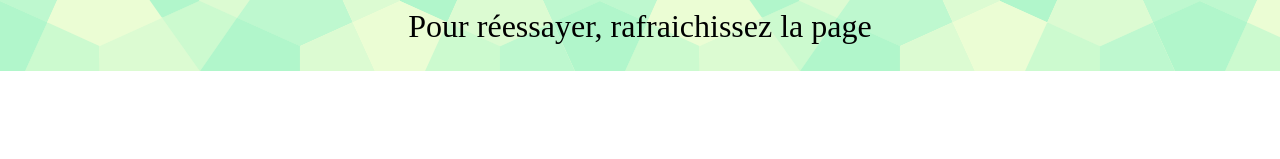
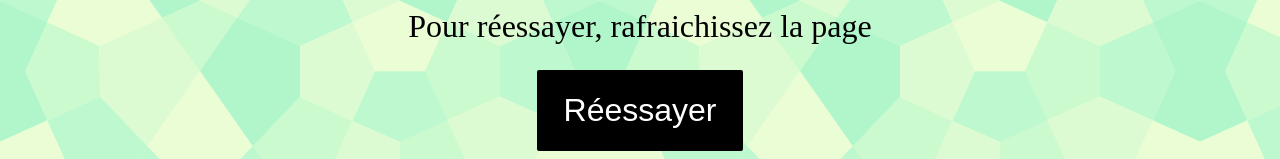
Before and after one commit to JustinMassart/Flappy_Bird, a website: page index.html in a window 1280 px wide. Shown: the part 729-888 px from the top of the page. Before the commit the page ends 800 px from the top, so only its background shows below. Drawn offline with Linux system fonts and the light colour scheme.

Commit message:
Commit changes

```diff
--- a/index.html
+++ b/index.html
@@ -12,5 +12,10 @@
         <span class="marg">Appuyez sur la touche "J" sur ordinateur</span>
         <span class="marg">Tapez l'écran sur smartphone/écran tactile</span>
         <span>Pour réessayer, rafraichissez la page</span>
+        <div class="btn">
+            <a href="https://justinmassart.github.io/Flappy_Bird">
+                <button>Réessayer</button>
+            </a>
+        </div>
     </body>
 </html>
--- a/src/scss/main.scss
+++ b/src/scss/main.scss
@@ -35,3 +35,18 @@ span {
 .marg {
   margin-bottom: 25px;
 }
+
+.btn {
+  margin-top: 25px;
+  display: flex;
+  justify-content: center;
+}
+
+.btn button {
+  font-size: 32px;
+  border: 2px solid black;
+  background-color: black;
+  border-radius: 2px;
+  padding: 20px 25px;
+  color: white;
+}
```
Also changed, not shown: dist/css/main.css.
